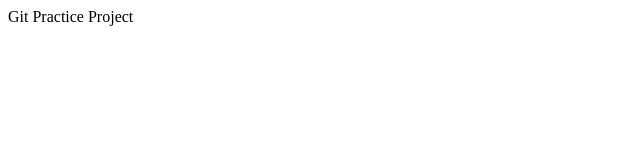
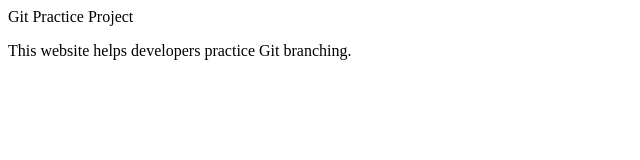
Before and after one commit to samin-coder/module-6-git-workflow, a plain HTML site: page index.html in a window 1280 px wide. Shown: the whole page, without its empty margins (0-640 px from the left). Drawn offline with Linux system fonts and the light colour scheme.

Commit message:
Feature: Add website description paragraph

```diff
--- a/index.html
+++ b/index.html
@@ -1 +1,2 @@
 Git Practice Project
+<p>This website helps developers practice Git branching.</p>
```
